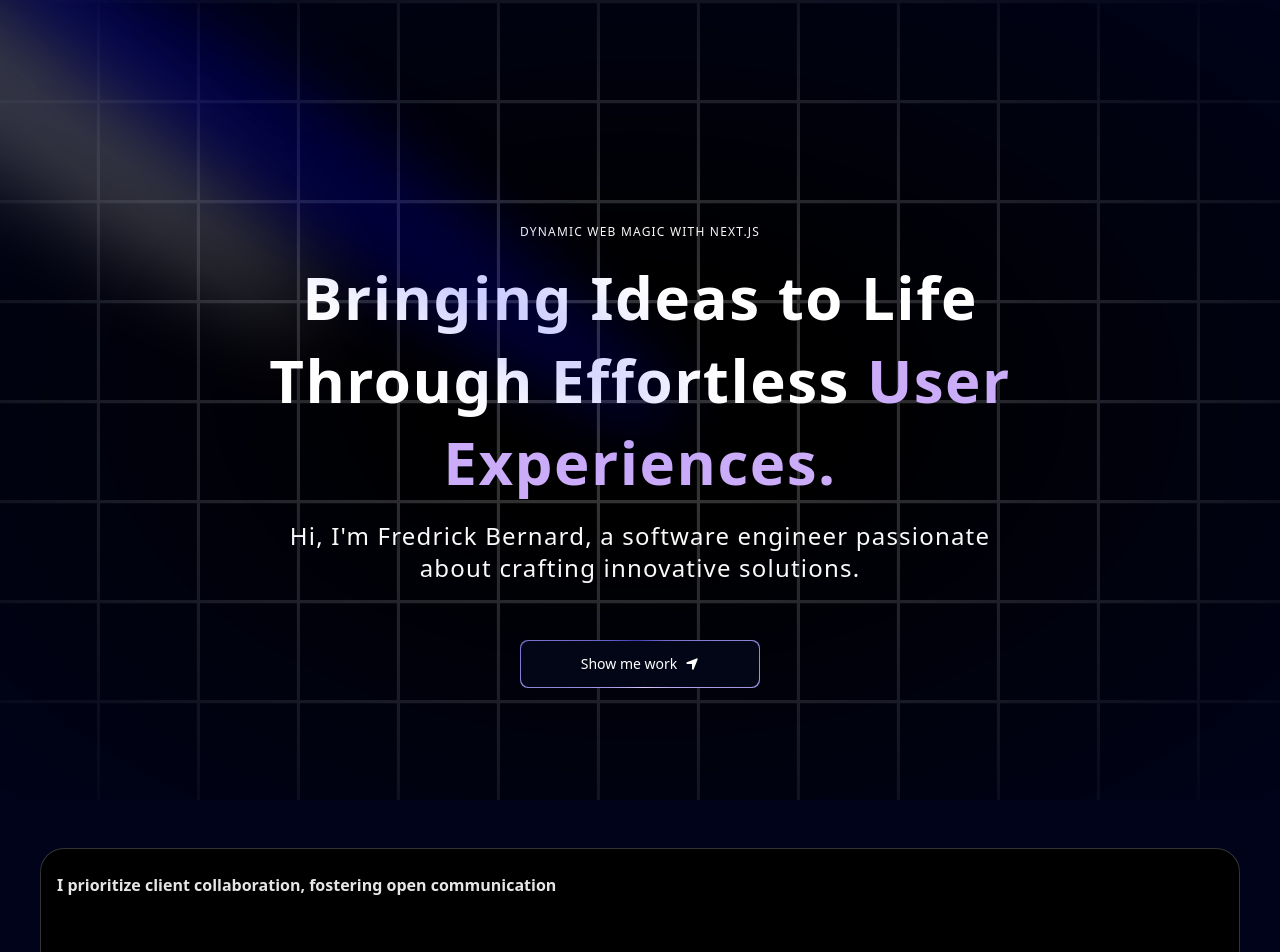
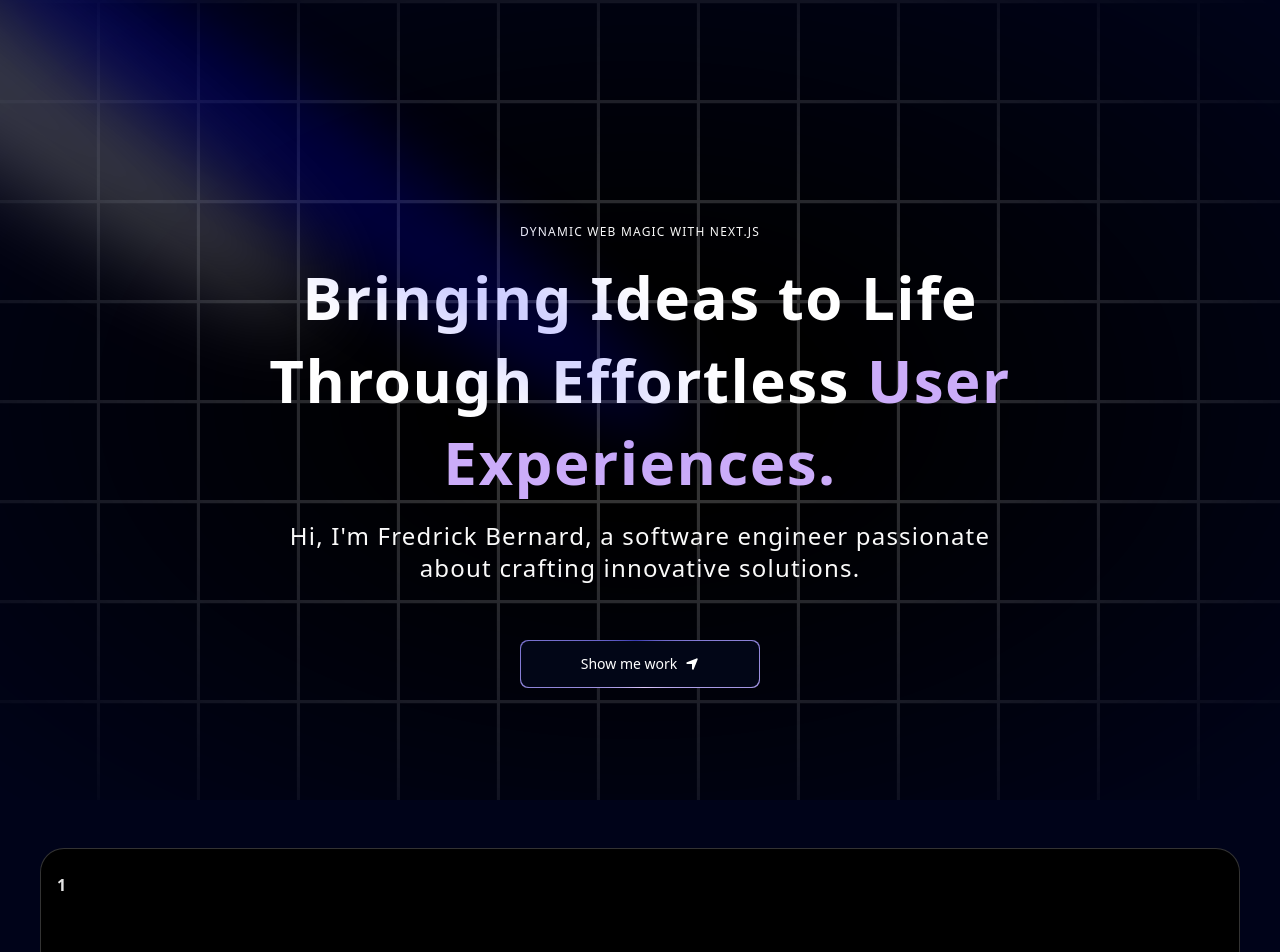
Before and after one commit to fredrickbernardonduru/portfolio1, a Next.js app: page / in a window 1280 px wide. Shown: the top 952 px of the page. Built offline with nearby package versions, Linux system fonts and the light colour scheme.

Commit message:
New update with errors

```diff
--- a/components/ui/BentoGrid.tsx
+++ b/components/ui/BentoGrid.tsx
@@ -32,7 +32,7 @@ export const BentoGridItem = ({
   description?: string | React.ReactNode;
   header?: React.ReactNode;
   icon?: React.ReactNode;
-  id:number,
+  id:number;
 }) => {
   return (
     <div
--- a/components/ui/Grid.tsx
+++ b/components/ui/Grid.tsx
@@ -1,23 +1,23 @@
-import React from "react";
-import { BentoGrid, BentoGridItem } from "./BentoGrid";
-import { gridItems } from "@/data";
+import React from 'react'
+import { BentoGrid, BentoGridItem } from './BentoGrid'
+import { gridItems } from '@/data'
 
 const Grid = () => {
   return (
-    <section id="about">
+    <section id='about'>
       <BentoGrid>
-      {gridItems.map((item) => (
+        {gridItems.map((item)=>(
           <BentoGridItem
           id={item.id}
           key={item.id}
-        title={item.title}
+          title={item.id}
           description={item.description}
           className={item.className}
           />
         ))}
       </BentoGrid>
     </section>
-  );
-};
+  )
+}
 
-export default Grid;
+export default Grid
```
Also changed, not shown: data/index.ts (indentation only). Lines whose indentation alone changed are shown as unchanged.
